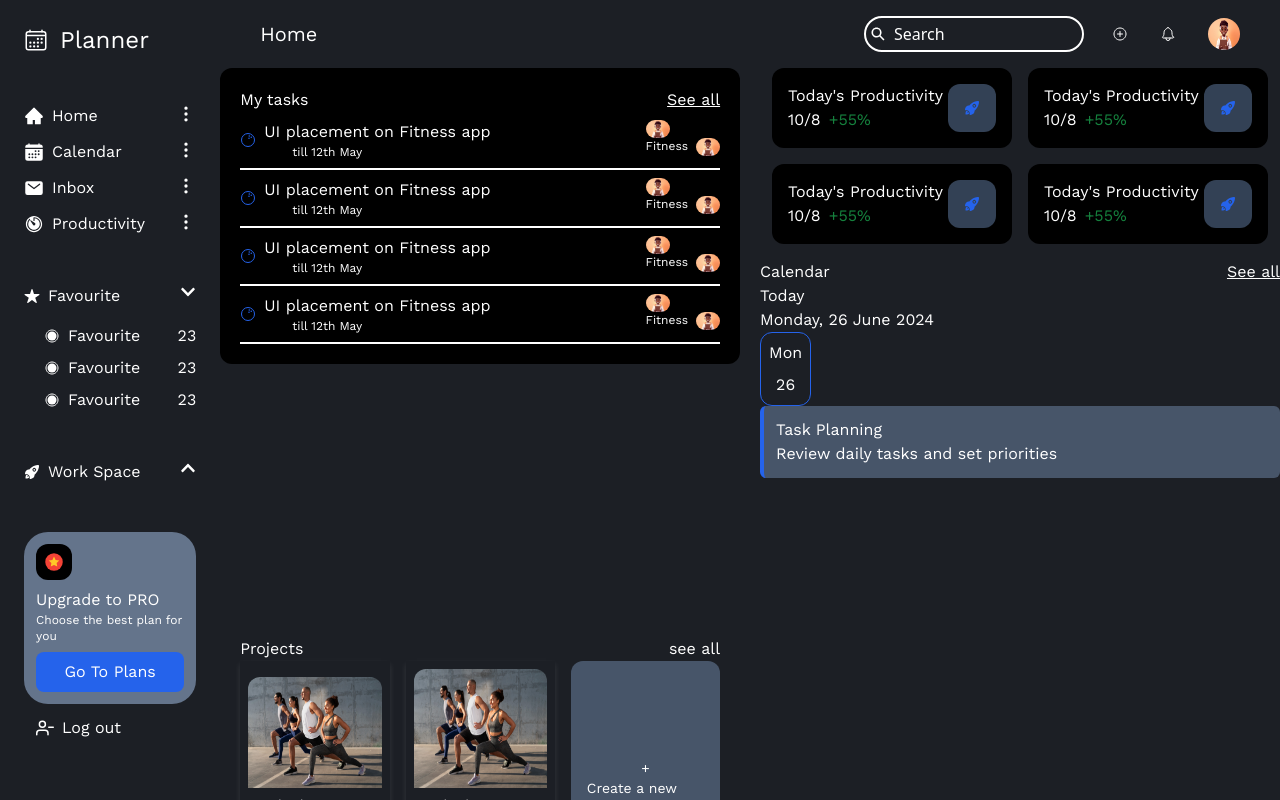
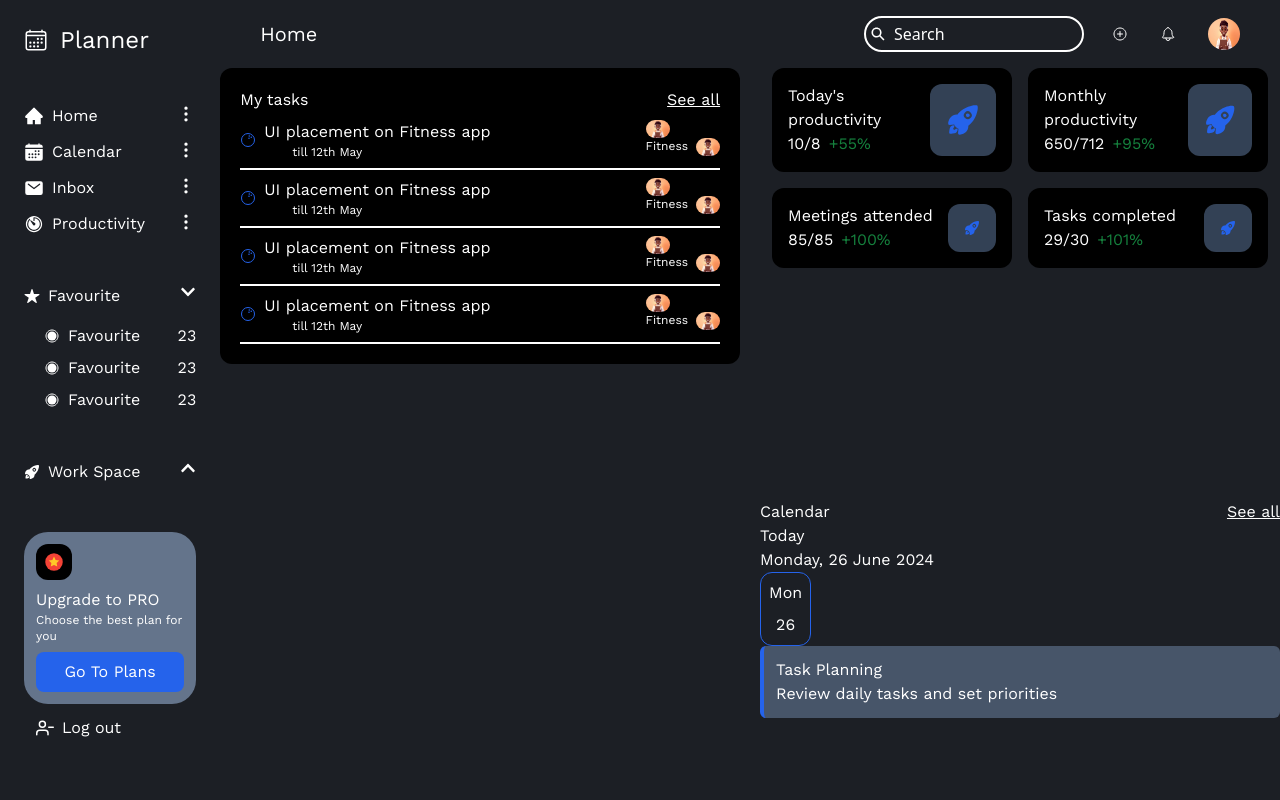
Before and after one commit to Funmi-Amusan/planner, a React (Create React App) app: page / in a window 1280 px wide. Shown: the top 800 px of the page. Built offline with nearby package versions, Linux system fonts and the light colour scheme.

Commit message:
mapping through summary cards

```diff
--- a/src/components/home/projects.tsx
+++ b/src/components/home/projects.tsx
@@ -9,7 +9,7 @@ const projects = () => {
                 <button>see all</button>
             </div>
             <div className=" grid grid-cols-3 gap-4">
-                <div className=" px-2 py-4 shadow-[0_3px_6px_0px_rgba(255,255,255,0.1)]">
+                <div className=" px-2 rounded-xl py-4 shadow-[0_3px_6px_0px_rgba(255,255,255,0.1)]">
                     <img
                         src={fitness}
                         alt=""
@@ -36,7 +36,7 @@ const projects = () => {
                         </div>
                     </div>
                 </div>
-                <div className=" p-2 shadow-[0_3px_6px_0px_rgba(255,255,255,0.1)]">
+                <div className=" p-2 rounded-xl shadow-[0_3px_9px_0px_rgba(255,255,255,0.1)]">
                     <img
                         src={fitness}
                         alt=""
--- a/src/components/home/summary.tsx
+++ b/src/components/home/summary.tsx
@@ -1,64 +1,31 @@
 import { IoRocket } from "react-icons/io5";
+import { summary } from "../../mockData/summary";
 
-const summary = () => {
+const Summary = () => {
     return (
         <div className=" text-white   grid grid-rows-2 gap-4 mx-3">
             <div className=" grid grid-cols-2 gap-4 ">
+                {summary.map((item) => {
+                    return (
                         <div className="flex justify-between bg-black rounded-xl p-4">
                             <div className="bg-black">
-                        <p>Today's Productivity</p>
+                                <p>{item.title}</p>
                                 <div className=" flex gap-2">
-                            <h2>10/8</h2>
-                            <h3 className=" text-green-700">+55%</h3>
+                                    <h2>{item.ratio}</h2>
+                                    <h3 className=" text-green-700">
+                                        {item.percentage}
+                                    </h3>
                                 </div>
                             </div>
                             <div>
                                 <IoRocket className=" w-full h-full bg-slate-700 p-4 text-blue-600 rounded-xl" />
                             </div>
                         </div>
-
-                <div className="flex justify-between bg-black rounded-xl p-4">
-                    <div className="bg-black">
-                        <p>Today's Productivity</p>
-                        <div className=" flex gap-2">
-                            <h2>10/8</h2>
-                            <h3 className=" text-green-700">+55%</h3>
-                        </div>
-                    </div>
-                    <div>
-                        <IoRocket className=" w-full h-full bg-slate-700 p-4 text-blue-600 rounded-xl" />
-                    </div>
-                </div>
-            </div>
-            <div className=" grid grid-cols-2 gap-4 ">
-                <div className="flex justify-between bg-black rounded-xl p-4">
-                    <div className="bg-black">
-                        <p>Today's Productivity</p>
-                        <div className=" flex gap-2">
-                            <h2>10/8</h2>
-                            <h3 className=" text-green-700">+55%</h3>
-                        </div>
-                    </div>
-                    <div>
-                        <IoRocket className=" w-full h-full bg-slate-700 p-4 text-blue-600 rounded-xl" />
-                    </div>
-                </div>
-
-                <div className="flex justify-between bg-black rounded-xl p-4">
-                    <div className="bg-black">
-                        <p>Today's Productivity</p>
-                        <div className=" flex gap-2">
-                            <h2>10/8</h2>
-                            <h3 className=" text-green-700">+55%</h3>
-                        </div>
-                    </div>
-                    <div>
-                        <IoRocket className=" w-full h-full bg-slate-700 p-4 text-blue-600 rounded-xl" />
-                    </div>
-                </div>
+                    );
+                })}
             </div>
         </div>
     );
 };
 
-export default summary;
+export default Summary;
--- /dev/null
+++ b/src/mockData/summary.ts
@@ -0,0 +1,28 @@
+
+export const summary = [
+    {
+        "title": "Today's productivity",
+        "ratio": "10/8",
+        "percentage": "+55%",
+        // "appImage": Img
+    },
+
+    {
+        "title": "Monthly productivity",
+        "ratio": "650/712",
+        "percentage": "+95%",
+        // "percentageImage": Img
+    },
+    {
+        "title": "Meetings attended",
+        "ratio": "85/85",
+        "percentage": "+100%",
+        // "percentageImage": Img
+    },
+    {
+        "title": "Tasks completed",
+        "ratio": "29/30",
+        "percentage": "+101%",
+        // "appImage": Img
+    },
+];
```
Lines whose indentation alone changed are shown as unchanged.
